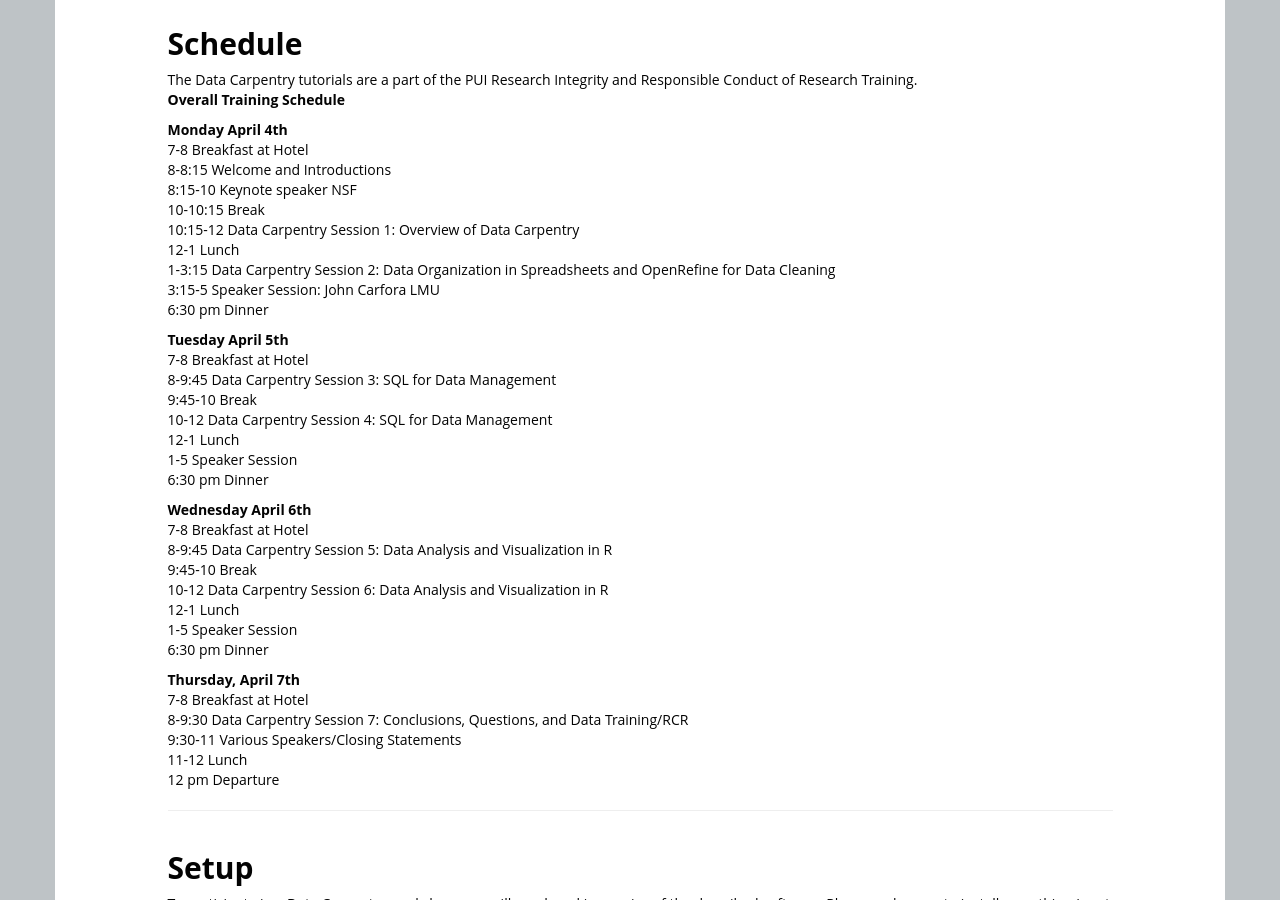
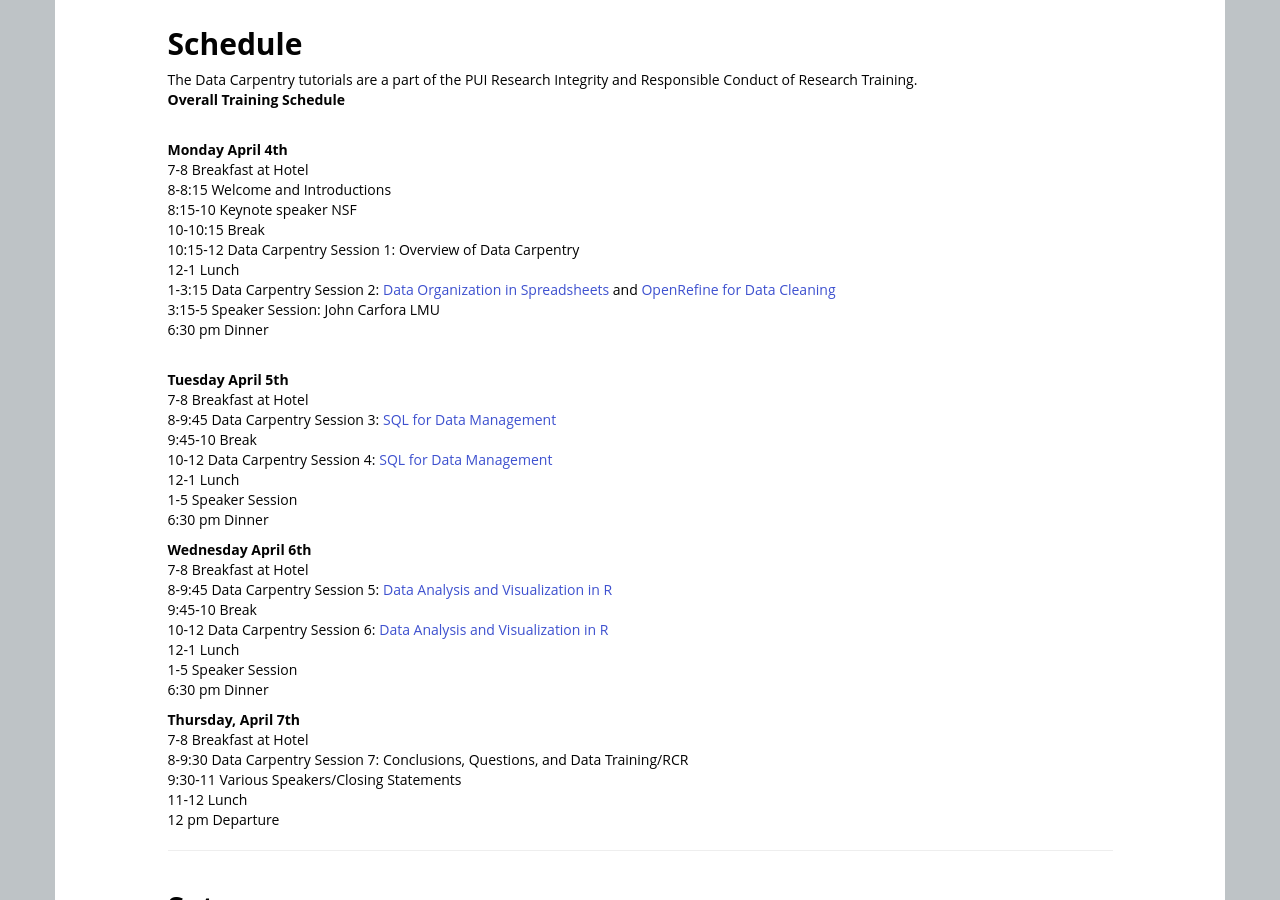
Before and after one commit to datacarpentry/2016-04-04-gonzaga, a Jekyll site: the page built from index.html, in a window 1280 px wide and 900 px high, scrolled down 869 px. Built offline with Jekyll 4.4.1, drawn with Linux system fonts in a browser that asks for light colours; nearby versions of some CDN libraries; library files that are not in the unit come from our copies.

```diff
--- a/index.html
+++ b/index.html
@@ -141,6 +141,7 @@ The Data Carpentry tutorials are a part of the PUI Research Integrity and Respon
 <p>
 <b>Overall Training Schedule</b>
 <p>
+<br>
 <b>Monday April 4th</b>
 <br>
 7-8 Breakfast at Hotel
@@ -155,19 +156,21 @@ The Data Carpentry tutorials are a part of the PUI Research Integrity and Respon
 <br>
 12-1 Lunch
 <br>
-1-3:15 Data Carpentry Session 2: Data Organization in Spreadsheets
-and OpenRefine for Data Cleaning
+1-3:15 Data Carpentry Session 2: <a href=http://www.datacarpentry.org/spreadsheet-ecology-lesson/02-common-mistakes.html>Data Organization in Spreadsheets</a>
+and <a href=http://www.datacarpentry.org/OpenRefine-ecology/>OpenRefine for Data Cleaning</a>
 <br>
 3:15-5 Speaker Session: John Carfora LMU
 <br>
 6:30 pm Dinner
+
 <p>
+<br>
 <b>Tuesday April 5th</b>
 <br>
 7-8 Breakfast at Hotel
-<br>8-9:45 Data Carpentry Session 3: SQL for Data Management
+<br>8-9:45 Data Carpentry Session 3: <a href=http://www.datacarpentry.org/sql-ecology/>SQL for Data Management</a>
 <br>9:45-10 Break
-<br>10-12 Data Carpentry Session 4: SQL for Data Management
+<br>10-12 Data Carpentry Session 4: <a href=http://www.datacarpentry.org/sql-ecology/>SQL for Data Management</a>
 <br>12-1 Lunch
 <br>1-5 Speaker Session
 <br>6:30 pm Dinner
@@ -176,9 +179,9 @@ and OpenRefine for Data Cleaning
 <b>Wednesday April 6th</b>
 <br>
 7-8 Breakfast at Hotel
-<br>8-9:45 Data Carpentry Session 5: Data Analysis and Visualization in R
+<br>8-9:45 Data Carpentry Session 5: <a href=http://www.datacarpentry.org/R-ecology/>Data Analysis and Visualization in R</a>
 <br>9:45-10 Break
-<br>10-12 Data Carpentry Session 6: Data Analysis and Visualization in R
+<br>10-12 Data Carpentry Session 6: <a href=http://www.datacarpentry.org/R-ecology/>Data Analysis and Visualization in R</a>
 <br>12-1 Lunch
 <br>
 1-5 Speaker Session
```
